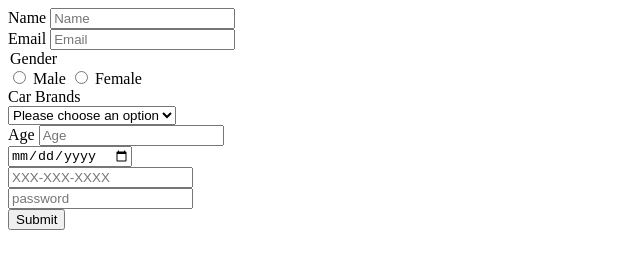
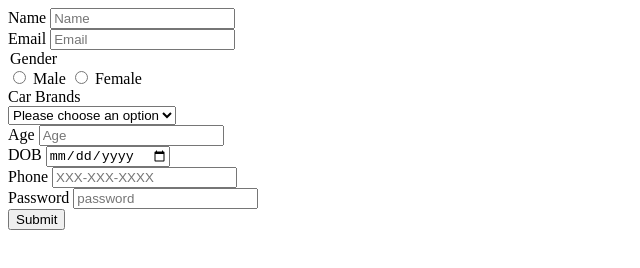
Before and after one commit to acciojob/signup-form-car-bprabs, a website: page main.html in a window 1280 px wide. Shown: the whole page, without its empty margins (0-640 px from the left). Drawn offline with Linux system fonts and the light colour scheme.

Commit message:
created a submission

```diff
--- a/main.html
+++ b/main.html
@@ -27,8 +27,11 @@
 		</select><br>
 		<label for="age">Age</label>
 		<input type="number" required id="age" placeholder="Age"><br>
-		<input type="date" required id="dob"><br>
+		<label for="dob">DOB</label>
+		<input type="date" required name="dob"><br>
+		<label for="tel">Phone</label>
 		<input type="tel" id="tel" placeholder="XXX-XXX-XXXX"><br>
+		<label for="password">Password</label>
 		<input type="password" required id="password" placeholder="password"><br>
 
 	</form>
```
